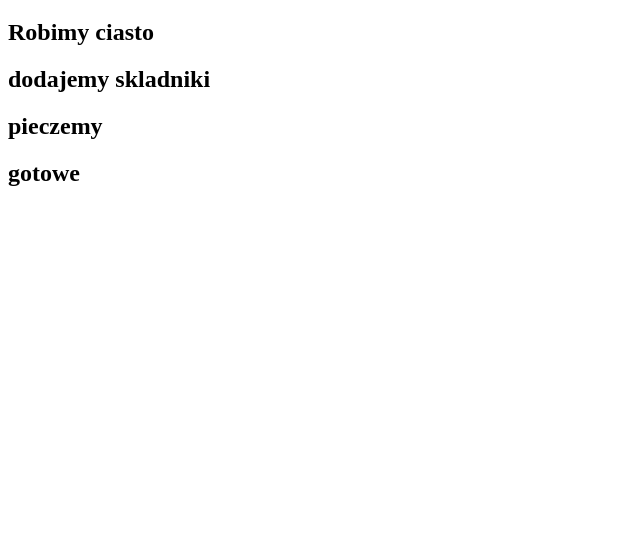
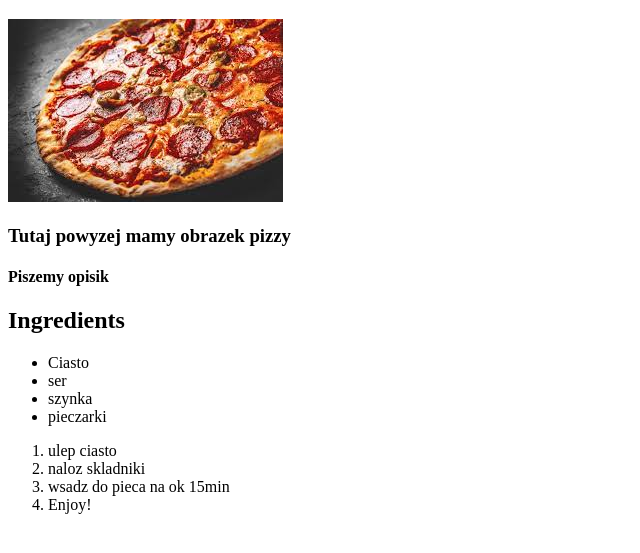
Before and after one commit to michal1224/odin-recipes, a plain HTML site: page recipes/pizza.html in a window 1280 px wide. Shown: the part 61-614 px from the top of the page, without its empty margins (0-640 px from the left). Drawn offline with Linux system fonts and the light colour scheme.

Commit message:
images/pizza.jpeg and recipes/pizza.html

```diff
--- a/recipes/pizza.html
+++ b/recipes/pizza.html
@@ -2,15 +2,30 @@
 <html lang="eng">
     <head>
             <html charset="utf-8">
-        <TITLE>Tytul Projektu</TITLE>
+        <TITLE>Pizza recipe</TITLE>
     </head>
 
     <body>
         <h1>Pizza recipe</h1>
-        <h2>Robimy ciasto</h2>
-        <h2>dodajemy skladniki</h2>
-        <h2>pieczemy</h2>
-        <h2>gotowe</h2>
+
+        <img src="../images/pizza.jpeg">
+        <h3>Tutaj powyzej mamy obrazek pizzy </h3>
+        <h4>Piszemy opisik</h4>
+        <h2>Ingredients</h2>
+            <ul>
+                <li>Ciasto</li>
+                <li>ser</li>
+                <li>szynka</li>
+                <li>pieczarki</li>
+            </ul>
+
+            <ol>
+                <li>ulep ciasto</li>
+                <li>naloz skladniki</li>
+                <li>wsadz do pieca na ok 15min</li>
+                <li>Enjoy!</li>
+            </ol>
+
     </body>
 
     </html>
```
Also changed, not shown: images/pizza.jpeg (added).
